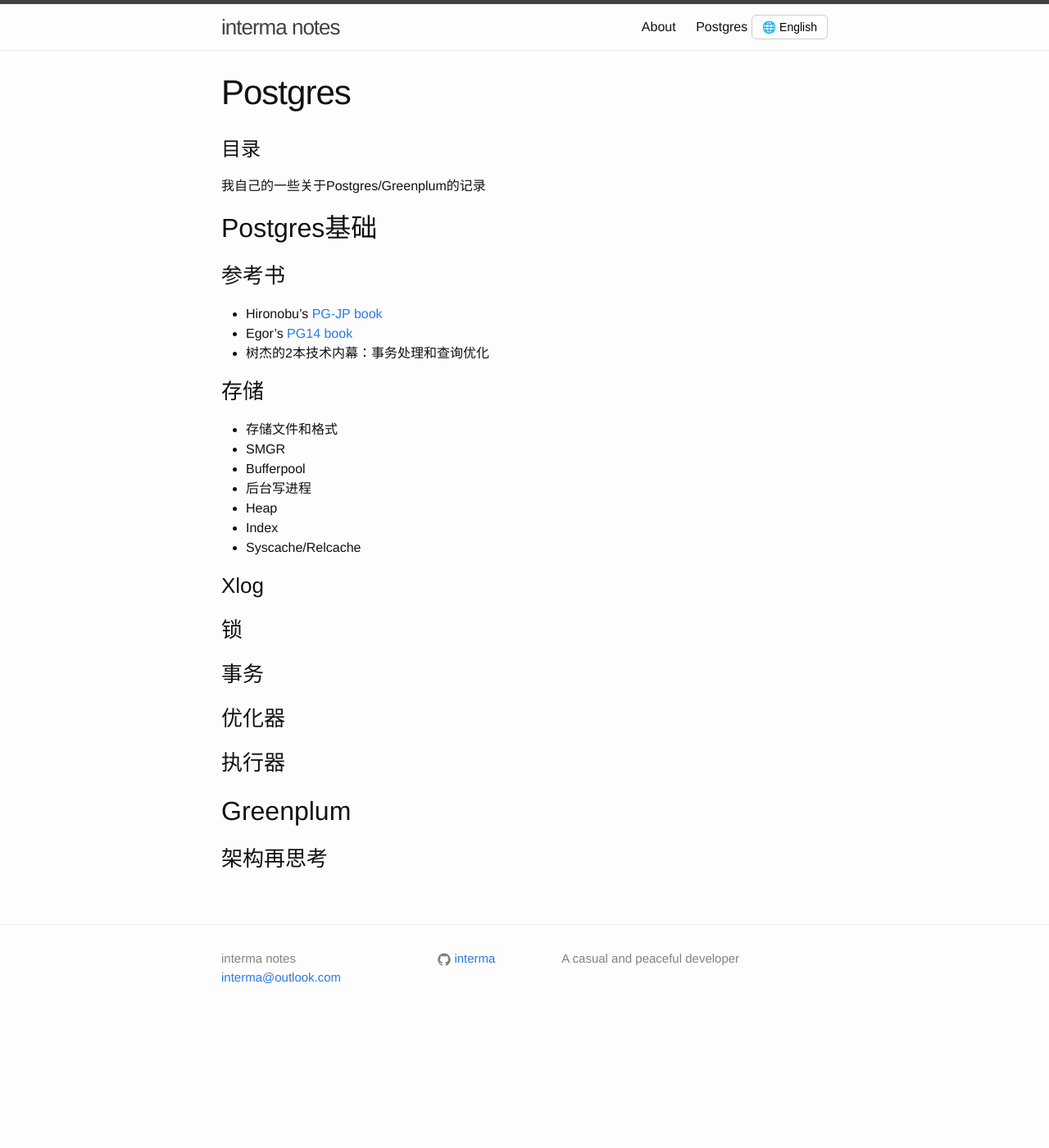
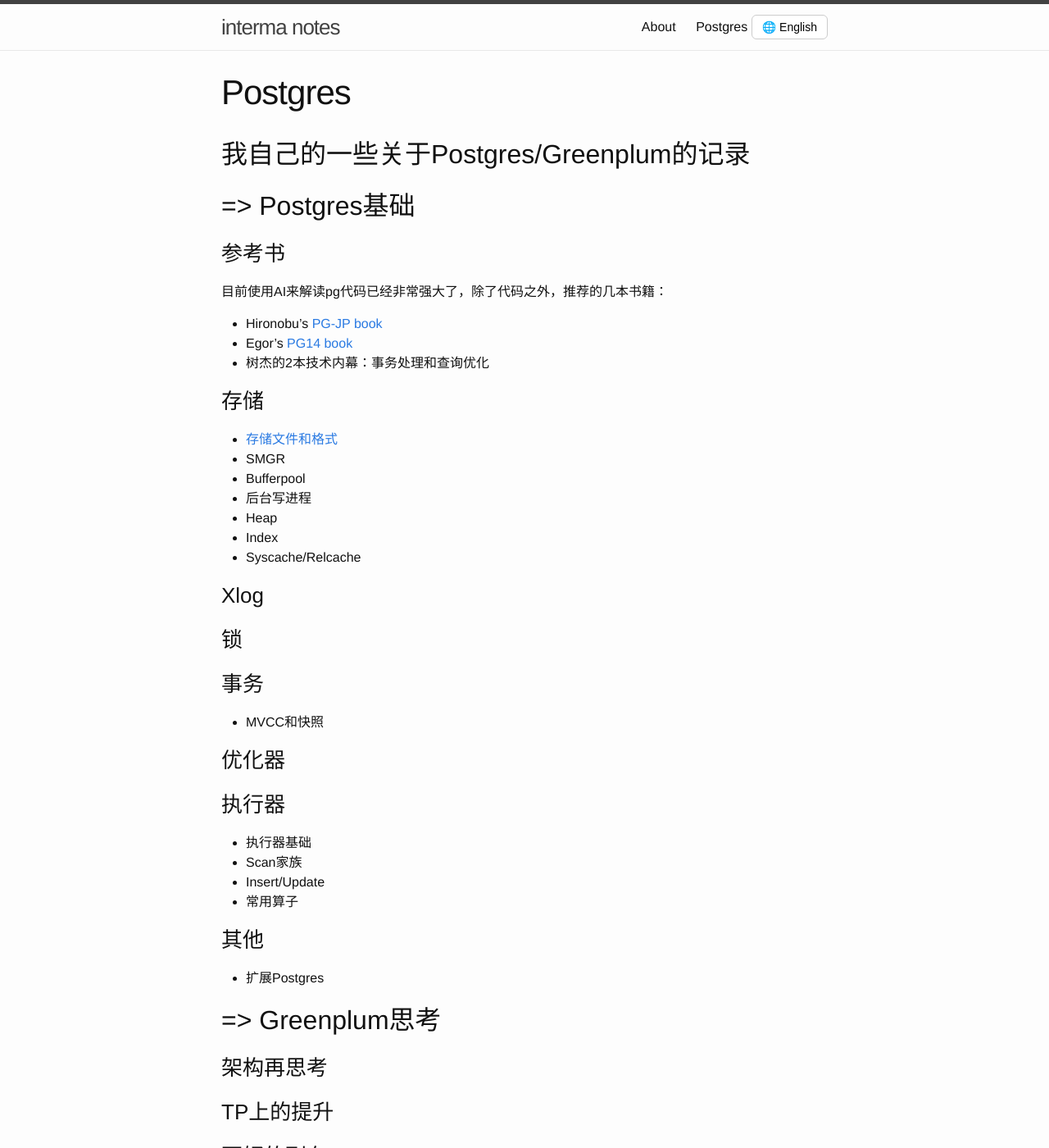
Before and after one commit to interma/interma.github.io, a Jekyll site: the page built from postgres.markdown, in a window 1280 px wide and 1400 px high. Shown: the whole window at 82% size. Built offline with Jekyll 4.4.1, drawn with Linux system fonts in a browser that asks for light colours; some of the changed text lies outside the part shown.

Commit message:
added storage-format page

```diff
--- a/postgres.markdown
+++ b/postgres.markdown
@@ -4,17 +4,17 @@
 permalink: /postgres/
 ---
 
-# 目录
-我自己的一些关于Postgres/Greenplum的记录
+## 我自己的一些关于Postgres/Greenplum的记录
 
-## Postgres基础
+## => Postgres基础
 ### 参考书
+目前使用AI来解读pg代码已经非常强大了，除了代码之外，推荐的几本书籍：
 * Hironobu's [PG-JP book](https://www.interdb.jp/pg/)
 * Egor's [PG14 book](https://postgrespro.com/community/books/internals)
 * 树杰的2本技术内幕：事务处理和查询优化
 
 ### 存储
-* 存储文件和格式
+* [存储文件和格式]({% post_url 2025-09-05-storage-format %})
 * SMGR
 * Bufferpool
 * 后台写进程
@@ -23,10 +23,30 @@
 * Syscache/Relcache
 
 ### Xlog
+
 ### 锁
+
 ### 事务
+* MVCC和快照
+
 ### 优化器
+
 ### 执行器
+* 执行器基础
+* Scan家族
+* Insert/Update
+* 常用算子
 
-## Greenplum
+### 其他
+* 扩展Postgres
+
+
+
+## => Greenplum思考
 ### 架构再思考
+
+### TP上的提升
+
+### 更好的列存
+
+### 执行器架构和Interconnect
```
Also changed, not shown: _posts/2025-09-05-storage-format.markdown (added, +11 -0 lines).
